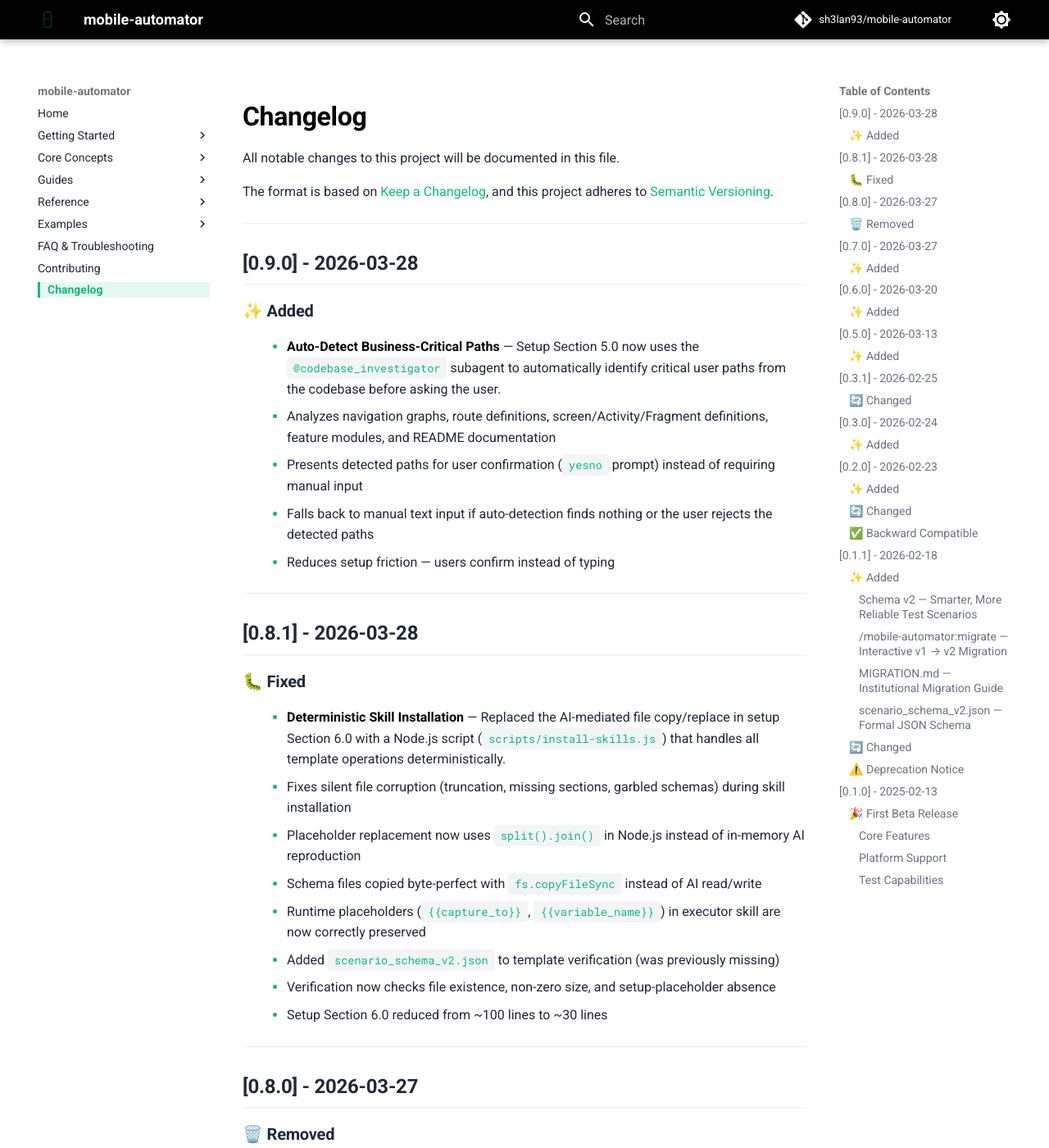
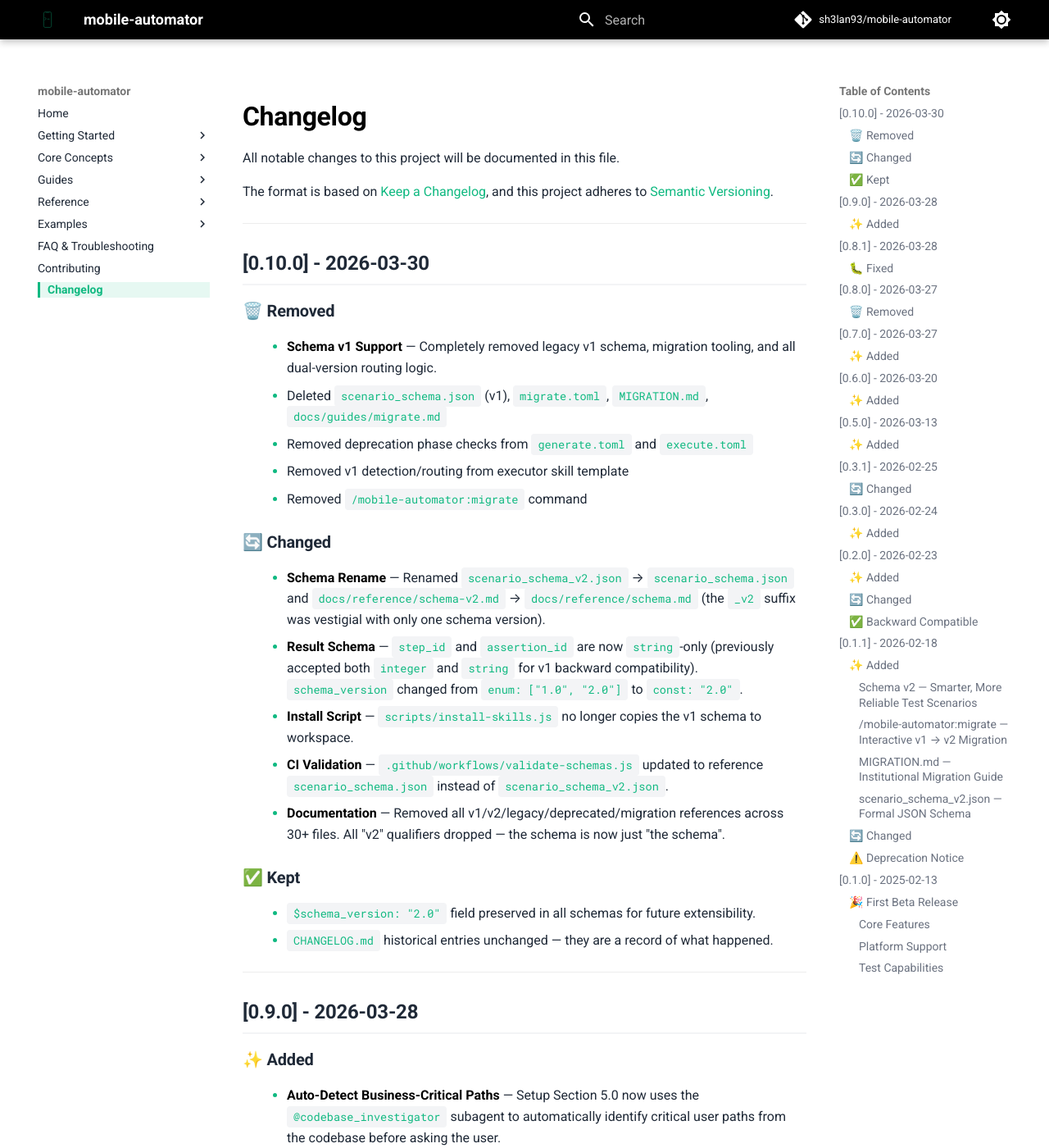
Before and after one commit to sh3lan93/mobile-automator, an MkDocs documentation site: the page built from docs/changelog.md, in a window 1280 px wide and 1400 px high. Shown: the whole window at 82% size. Built offline with MkDocs 1.6.1 and Material for MkDocs 9.7.7, drawn with Linux system fonts in a browser that asks for light colours; comment, search, counter and statistics services are not loaded.

Commit message:
feat: remove legacy schema v1 support and finalize schema v2 as the primary standard

```diff
--- a/docs/changelog.md
+++ b/docs/changelog.md
@@ -8,6 +8,31 @@ All notable changes to this project will be documented in this file.
 
 The format is based on [Keep a Changelog](https://keepachangelog.com/en/1.0.0/),
 and this project adheres to [Semantic Versioning](https://semver.org/spec/v2.0.0.html).
+
+---
+
+## [0.10.0] - 2026-03-30
+
+### 🗑️ Removed
+
+- **Schema v1 Support** — Completely removed legacy v1 schema, migration tooling, and all dual-version routing logic.
+  - Deleted `scenario_schema.json` (v1), `migrate.toml`, `MIGRATION.md`, `docs/guides/migrate.md`
+  - Removed deprecation phase checks from `generate.toml` and `execute.toml`
+  - Removed v1 detection/routing from executor skill template
+  - Removed `/mobile-automator:migrate` command
+
+### 🔄 Changed
+
+- **Schema Rename** — Renamed `scenario_schema_v2.json` → `scenario_schema.json` and `docs/reference/schema-v2.md` → `docs/reference/schema.md` (the `_v2` suffix was vestigial with only one schema version).
+- **Result Schema** — `step_id` and `assertion_id` are now `string`-only (previously accepted both `integer` and `string` for v1 backward compatibility). `schema_version` changed from `enum: ["1.0", "2.0"]` to `const: "2.0"`.
+- **Install Script** — `scripts/install-skills.js` no longer copies the v1 schema to workspace.
+- **CI Validation** — `.github/workflows/validate-schemas.js` updated to reference `scenario_schema.json` instead of `scenario_schema_v2.json`.
+- **Documentation** — Removed all v1/v2/legacy/deprecated/migration references across 30+ files. All "v2" qualifiers dropped — the schema is now just "the schema".
+
+### ✅ Kept
+
+- `$schema_version: "2.0"` field preserved in all schemas for future extensibility.
+- `CHANGELOG.md` historical entries unchanged — they are a record of what happened.
 
 ---
 
--- a/gemini-extension.json
+++ b/gemini-extension.json
@@ -1,6 +1,6 @@
 {
   "name": "mobile-automator",
-  "version": "0.9.0",
+  "version": "0.10.0",
   "description": "Mobile QA automation with test generation and execution using mobile-mcp",
   "author": "Mohamed Shalan",
   "repository": "https://github.com/sh3lan93/mobile-automator",
```
Also changed, not shown: CHANGELOG.md (+25 -0 lines).
